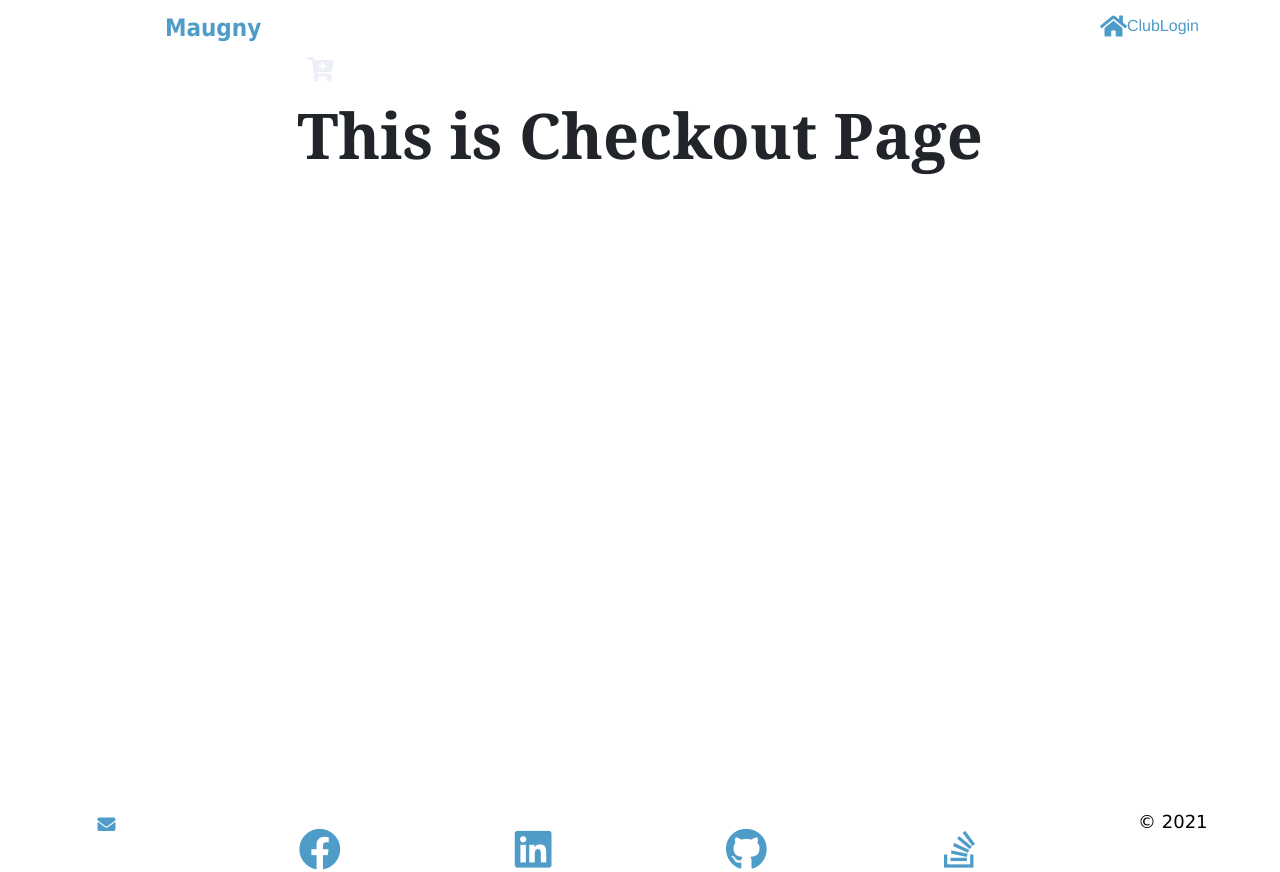
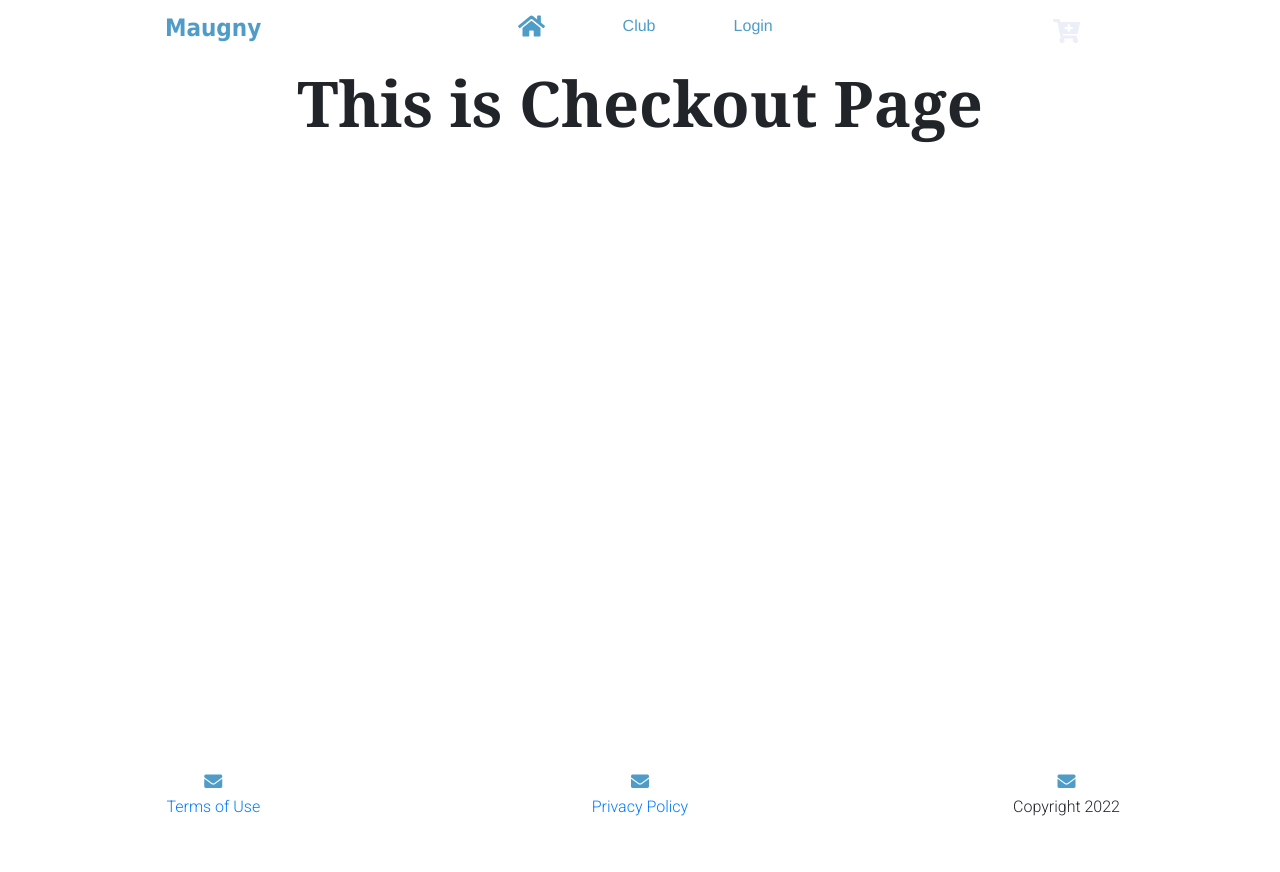
Before and after one commit to JohnyMatharu/maugny.com, a React (Create React App) app: page /checkoutPage in a window 1280 px wide. After the commit the page ends 819 px from the top, so only its background shows below. Built offline with nearby package versions, Linux system fonts and the light colour scheme.

Commit message:
footer structure

```diff
--- a/src/App.js
+++ b/src/App.js
@@ -29,6 +29,8 @@ const App = () => {
 <div className="nav">
 {/* this is beginning nav div 100% */}
 
+
+{/* this is section 1 which is 33% width */}
 <div id ="sectionOne"><h3 style={{ paddingBottom: '1px', fontSize: '24px', fontFamily: 'Tahoma', fontWeight: 'bold' }}>
   <span style={{color:'#4F9CC8'}}>Maugny</span></h3></div>
 {/* <div id ="sectionOne"><h3 style={{ paddingBottom: '1px', fontSize: '24px', fontFamily: 'Verdana', fontWeight: 'bold' }}><span style={{color:'#13d34b'}}>Go</span><span style={{color:'#3c6cd2'}}>Help</span><span style={{color:'#b429b0'}}>Pal</span></h3></div>
@@ -38,13 +40,19 @@ const App = () => {
 {/* this part needs to be fixed as section 2 is 66% and home and cart will share width 50 % each, and then fix center padding etc.*/}
 
 
-<div className="home" id ="sectionTwo">
+{/* this is beginning of section 2 which is 66% consisting of home and cart 50% each */}
+<div id ="sectionTwo">
+
+{/* this is beginning of Home 50% */}
+<div className="home">
     <Link to="/" className="Nav__brand">
     </Link>
 
+       {/* this is beginning of NavCenter internal div of Home */}
 <div className="navCenter">
 
   <div>
+    {/* this is beginnig of Home icon */}
   <NavLink to="/landingPage" style={({ isActive }) =>
 isActive
 ? {
@@ -58,8 +66,8 @@ isActive
     <FontAwesomeIcon icon={faHome} style={{ fontSize: '24px' }}/>
     </NavLink>
     </div>
-
-
+  {/* this is end of Home icon */}
+  {/* this is beginning of club link */}
   <div>
   <NavLink to="/clubPage" style={({ isActive }) =>
 isActive
@@ -72,8 +80,8 @@ isActive
     Club
     </NavLink>
     </div>
-
-
+  {/* this is end of club link */}
+  {/* this is beginning of login link */}
   <div>
   <NavLink to="/loginPage" style={({ isActive }) =>
 isActive
@@ -85,17 +93,18 @@ isActive
     Login
     </NavLink>
     </div>
+    {/* this is end of login link */}
 
   {/* this is end of navCenter div */}
 </div>
 
-{/* this is end of one above it */}
+{/* this is end of home */}
   </div>
 
-      {/*this is beginning of cart main div */}
+      {/*this is beginning of cart div */}
         <div className="cart">
 
-
+           {/*this is beginning of cart link */}
             <div className="App">
             <NavLink className="fourthLink" to="/checkoutPage"
           style={({ isActive }) =>
@@ -111,6 +120,8 @@ isActive
   <FontAwesomeIcon icon={faCartPlus} style={{ fontSize: '24px' }}/>
   </NavLink>
 </div>
+{/*this is end of cart link */}
+
 
           {/* https://github.com/FortAwesome/Font-Awesome/tree/master/js-packages/%40fortawesome/free-solid-svg-icons */}
 
@@ -118,8 +129,11 @@ isActive
 {/* this is end of cart main div */}
 
 
-{/* this is end of nav 100% div */}
+{/* this is end of sectionTwo div */}
 </div>
+
+</div>
+{/* this is end of total nav 100% main div */}
 
 </nav>
 
--- a/src/components/footer.css
+++ b/src/components/footer.css
@@ -1,22 +1,46 @@
 
 #footer
 {
-    white-space: nowrap;
+
     display: flex;
     align-items: center;
-    flex-direction: row;
+    flex-direction: column;
     text-align: center;
     height: 45px;
 /* padding-left: 10%;   */
 /* padding-right: 10%;  */
 }
 
+#firstLevel
+{
+  width: 100%;
+    display: flex;
+    align-items: center;
+    flex-direction: row;
+    text-align: center;
+}
+/* Anything in the first div you will have to divide the width in % to make it 100% of this div */
+/* Please add padding here from left and right to condense little as design */
+
+
+#secondLevel
+{
+ width: 100%;
+    display: flex;
+    align-items: center;
+    flex-direction: row;
+    text-align: center;
+}
+
+
 .space
 {
-   width: 16.66%;
+   width: 33.33%;
 
 }
-@media only screen and (max-width: 850px){
+
+/* all this to be revised */
+/* @media only screen and (max-width: 850px){
     .space
       {
            width: 25%;
@@ -24,13 +48,14 @@
       }
     }
 
-@media only screen and (max-width: 850px){
+ @media only screen and (max-width: 850px){
     #Mail
       {
            display: none;
 
       }
     }
+
 
     @media only screen and (max-width: 850px){
         #Phone
@@ -39,7 +64,7 @@
 
           }
         }
-
+*/
         .fa-envelope
         {
           color: #4F9CC8;
--- a/src/components/footer.jsx
+++ b/src/components/footer.jsx
@@ -4,17 +4,41 @@ export default function Footer() {
     return (
         <div id = "footer">
 
+       {/* this is div above 1st level start */}
+       <div id = "firstLevel">
 
        <div class= "space" id = "Mail">
        <a href='mailto: jaani.matharu@gmail.com'><i class="fas fa-envelope" style={{ fontSize: '18px' }}></i></a>
        </div>
+
+
+<div class= "space" id = "Mail">
+<a href='mailto: jaani.matharu@gmail.com'><i class="fas fa-envelope" style={{ fontSize: '18px' }}></i></a>
+</div>
+
+
+
+
+       <div class= "space" id = "Mail">
+       <a href='mailto: jaani.matharu@gmail.com'><i class="fas fa-envelope" style={{ fontSize: '18px' }}></i></a>
+       </div>
+
+
+
+       </div>
+{/* this is div above 1st level end */}
+
+{/* this is div below second level beginning*/}
+<div id = "secondLevel">
+
        <div class= "space" id = "Facebook">
 
-       <br>
-       </br>
-       <br>
-       </br>
-       <a href='https://www.facebook.com/GoHelpPal/'><i class="fab fa-facebook" style={{ fontSize: '42px' }}></i></a>
+
+     {/* <br> */}
+       {/* </br> */}
+       {/* <br> */}
+       {/* </br> */}
+       <a href='https://www.facebook.com/GoHelpPal/'>Terms of Use</a>
 
 
 
@@ -23,36 +47,27 @@ export default function Footer() {
        </div>
        <div class= "space" id ="Linkedin">
 
-       <br>
-       </br>
-       <br>
-       </br>
-       <a href='https://www.linkedin.com/in/johny-matharu-0b0973115/'><i class="fab fa-linkedin" style={{ fontSize: '42px' }}></i></a>
+       {/* <br> */}
+       {/* </br> */}
+       {/* <br> */}
+       {/* </br> */}
+       <a href='https://www.linkedin.com/in/johny-matharu-0b0973115/'>Privacy Policy</a>
 
        </div>
        <div class= "space" id ="Github">
 
-       <br>
-       </br>
-       <br>
-       </br>
-       <a href='https://github.com/JohnyMatharu'><i class="fab fa-github" style={{ fontSize: '42px' }}></i></a>
-
+       {/* <br> */}
+       {/* </br> */}
+       {/* <br> */}
+       {/* </br> */}
+       Copyright 2022
        </div>
-       <div class= "space" id ="Stack-OverFlow">
-
-       <br>
-       </br>
-       <br>
-       </br>
-       <a href='https://stackexchange.com/users/20383702/johny-matharu'><i class="fab fa-stack-overflow" style={{ fontSize: '42px' }}></i></a>
 
 
        </div>
-       <div class= "space" id ="Phone">
+{/* this is end of div below second level */}
 
-     <h6 style={{color: 'black', fontSize: '18px', fontFamily: 'Verdana'}}>© 2021</h6>
-       </div>
+{/* this is end of main footer div */}
         </div>
     )
 }
```
Also changed, not shown: 1 other file (tests, documents, lock files or other folders).
